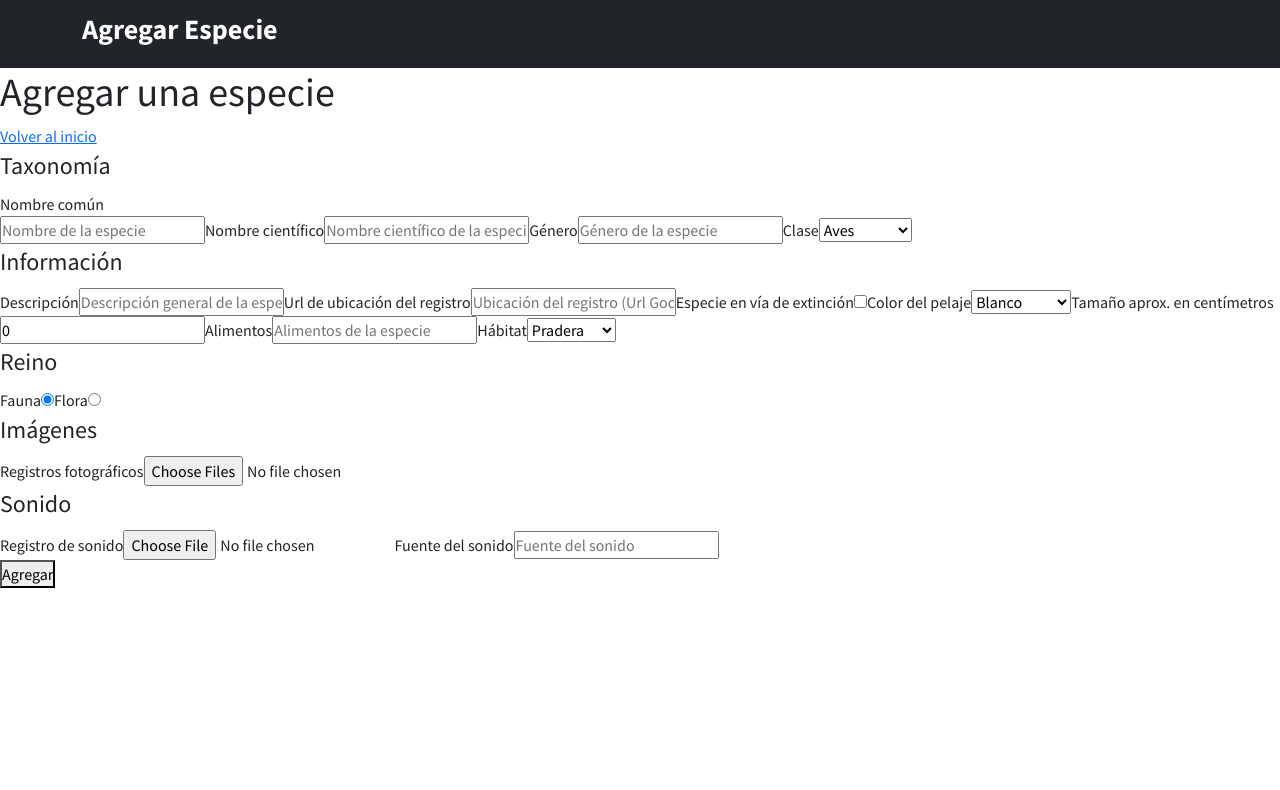
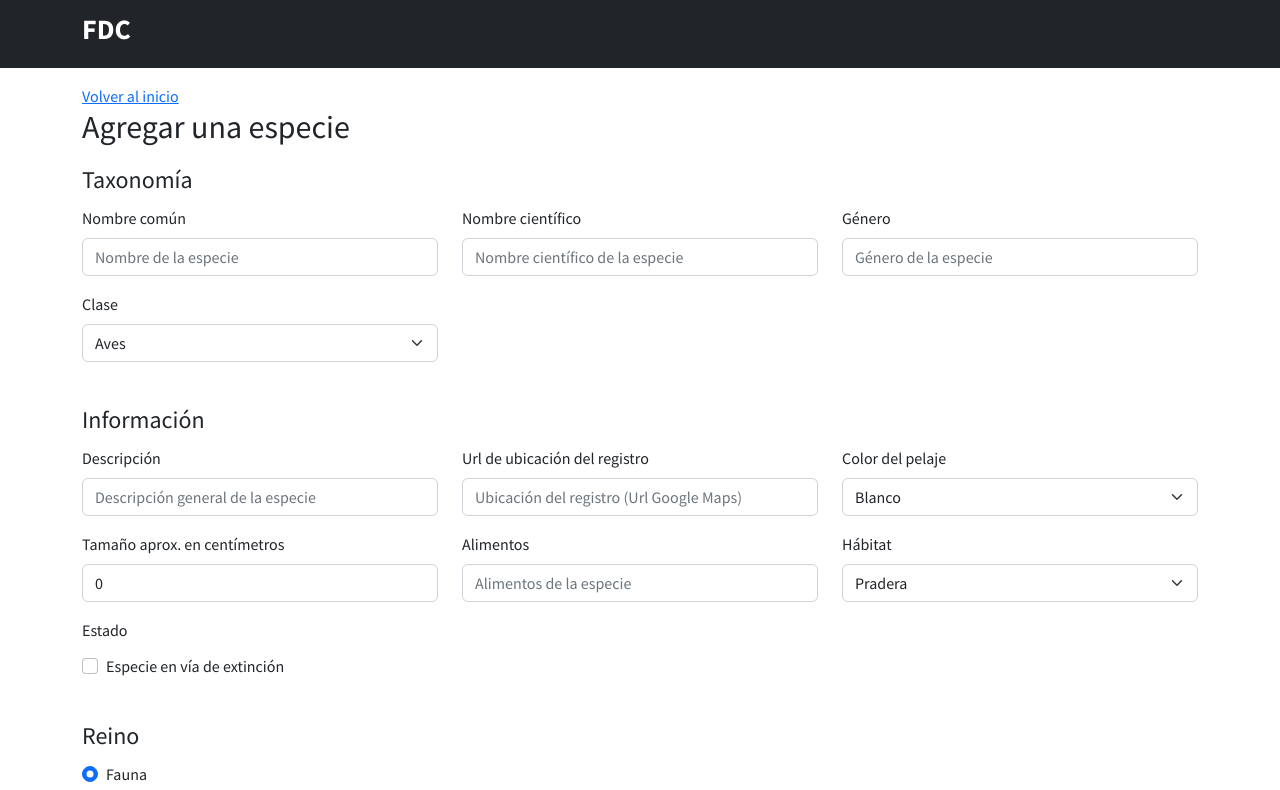
Before and after one commit to JoseGomez14/FDC-Admin-Project, a React (Create React App) app: page /create in a window 1280 px wide. Shown: the top 790 px of the page. Built offline with nearby package versions, Linux system fonts and the light colour scheme; no server answers; sample sign-in values are in the browser's storage.

Commit message:
Update style in form

```diff
--- a/src/components/create/Create.jsx
+++ b/src/components/create/Create.jsx
@@ -7,6 +7,7 @@ import { collection, addDoc, updateDoc } from 'firebase/firestore';
 import { NavLink } from 'react-router-dom';
 import SpecieForm from '../SpecieForm';
 import Navbar from '../main/Navbar';
+import { Container } from 'react-bootstrap';
 
 /**
  * Create es un componente de React que se encarga de gestionar la creación de
@@ -134,9 +135,10 @@ const Create = () => {
 
     return (
         <>
-            <Navbar brand='Agregar Especie' title= 'Agregar una especie | FDC' full={false}/>
-            <h1>Agregar una especie</h1>
+            <Navbar brand='FDC' title= 'Administrador | FDC' full={false}/>
+            <Container className='py-3'>
                 <NavLink to={'/'}>Volver al inicio</NavLink>
+                <h2>Agregar una especie</h2>
                 <SpecieForm
                     setSpecie={setSpecie}
                     createSpecies={createSpecies}
@@ -145,6 +147,7 @@ const Create = () => {
                     sound={sound}
                     setSound={setSound}
                 />
+            </Container>
         </>
     );
 }
--- a/src/elements/Form.jsx
+++ b/src/elements/Form.jsx
@@ -1,3 +1,7 @@
+import { Button, Form as FormB, Row, Col } from "react-bootstrap";
+import { FontAwesomeIcon } from "@fortawesome/react-fontawesome";
+import { faPlus, faEdit } from "@fortawesome/free-solid-svg-icons";
+
 /**
  * Este componente es el formulario en HTML que contiene los campos necesarios para crear
  * o modificar una especie.
@@ -15,45 +19,57 @@ const Form = (props) => {
         }
     }
     return (
-        <form onSubmit={props.handleSubmit}>
-            <fieldset>
-                <legend>Taxonomía</legend>
-                <label htmlFor="inpt-common-name-species">Nombre común</label><br />
-                <input
+        <FormB onSubmit={props.handleSubmit}>
+            <FormB.Group>
+                <legend className="mt-2">Taxonomía</legend>
+                <Row xs={1} sm={2} lg={3}>
+                    <Col>
+                        <FormB.Label htmlFor="inpt-common-name-species">Nombre común</FormB.Label><br />
+                        <FormB.Control
                             type="text" required
                             id="inpt-common-name-species"
+                            className="mb-3"
                             placeholder="Nombre de la especie"
                             pattern="[a-zA-ZÀ-ÿ\s]{2,}"
                             title="El nombre debe tener mínimo 2 letras y no debe contener números o caracteres especiales"
                             disabled={!props.formState}
                             value={props.commonName}
                             onChange={(evt) => props.setCommonName(evt.target.value)} />
+                    </Col>
 
-                <label htmlFor="inpt-scientific-name-species">Nombre científico</label>
-                <input
+                    <Col>
+                        <FormB.Label htmlFor="inpt-scientific-name-species">Nombre científico</FormB.Label>
+                        <FormB.Control
                             type="text" required
                             id="inpt-scientific-name-species"
+                            className="mb-3"
                             placeholder="Nombre científico de la especie"
                             pattern="[a-zA-ZÀ-ÿ\s]{2,}"
                             title="El nombre debe tener mínimo 2 letras y no debe contener números o caracteres especiales"
                             disabled={!props.formState}
                             value={props.scientificName}
                             onChange={(evt) => props.setScientificName(evt.target.value)} />
+                    </Col>
 
-                <label htmlFor="inpt-genus-species">Género</label>
-                <input
+                    <Col>
+                        <FormB.Label htmlFor="inpt-genus-species">Género</FormB.Label>
+                        <FormB.Control
                             type="text" required
                             id="inpt-genus-species"
+                            className="mb-3"
                             placeholder="Género de la especie"
                             pattern="[a-zA-ZÀ-ÿ\s]{2,}"
                             title="El género debe tener mínimo 2 letras y no debe contener números o caracteres especiales"
                             disabled={!props.formState}
                             value={props.genus}
                             onChange={(evt) => props.setGenus(evt.target.value)} />
+                    </Col>
 
-                <label htmlFor="inpt-class-species">Clase</label>
-                <select
+                    <Col>
+                        <FormB.Label htmlFor="inpt-class-species">Clase</FormB.Label>
+                        <FormB.Select
                             id="inpt-class-species" required
+                            className="mb-3"
                             disabled={!props.formState}
                             value={props.className}
                             onChange={(evt) => props.setClassName(evt.target.value)}>
@@ -64,42 +80,45 @@ const Form = (props) => {
                             <option value='Insectos'>Insectos</option>
                             <option value='Plantas'>Plantas</option>
                             <option value='Hongos'>Hongos</option>
-                </select>
-            </fieldset>
+                        </FormB.Select>
+                    </Col>
+                </Row>
+            </FormB.Group>
 
-            <fieldset>
-                <legend>Información</legend>
-                <label htmlFor="inpt-description-species">Descripción</label>
-                <input
+            <FormB.Group>
+                <legend className="mt-4">Información</legend>
+                <Row xs={1} sm={2} lg={3}>
+                    <Col>
+                        <FormB.Label htmlFor="inpt-description-species">Descripción</FormB.Label>
+                        <FormB.Control
                             type="text" required
                             id="inpt-description-species"
+                            className="mb-3"
                             placeholder="Descripción general de la especie"
                             pattern="[a-zA-ZÀ-ÿ\s]{2,}"
                             title="La descripción debe tener mínimo 2 letras y no debe contener números o caracteres especiales"
                             disabled={!props.formState}
                             value={props.description}
                             onChange={(evt) => props.setDescription(evt.target.value)} />
+                    </Col>
 
-                <label htmlFor="inpt-url-map-species">Url de ubicación del registro</label>
-                <input
+                    <Col>
+                        <FormB.Label htmlFor="inpt-url-map-species">Url de ubicación del registro</FormB.Label>
+                        <FormB.Control
                             type="url"
                             id="inpt-url-map-species"
+                            className="mb-3"
                             placeholder="Ubicación del registro (Url Google Maps)"
                             disabled={!props.formState}
                             value={props.mapUrl}
                             onChange={(evt) => props.setMapUrl(evt.target.value)} />
+                    </Col>
 
-                <label htmlFor="inpt-extinction-species">Especie en vía de extinción</label>
-                <input
-                    type="checkbox"
-                    id="inpt-extinction-species"
-                    disabled={!props.formState}
-                    checked={props.extincion}
-                    onChange={(evt) => props.setExtincion(evt.target.checked)}/>
-
-                <label htmlFor="inpt-color-species">Color del pelaje</label>
-                <select
+                    <Col>
+                        <FormB.Label htmlFor="inpt-color-species">Color del pelaje</FormB.Label>
+                        <FormB.Select
                             id="inpt-color-species" required
+                            className="mb-3"
                             disabled={!props.formState}
                             value={props.color}
                             onChange={(evt) => props.setColor(evt.target.value)}>
@@ -114,30 +133,38 @@ const Form = (props) => {
                             <option value='Morado'>Morado</option>
                             <option value='Café'>Café</option>
                             <option value='Gris'>Gris</option>
-                </select>
+                        </FormB.Select>
+                    </Col>
 
-                <label htmlFor="inpt-size-species">Tamaño aprox. en centímetros</label>
-                <input
+                    <Col>
+                        <FormB.Label htmlFor="inpt-size-species">Tamaño aprox. en centímetros</FormB.Label>
+                        <FormB.Control
                             type="number"
                             min={0}
                             id="inpt-size-species"
+                            className="mb-3"
                             placeholder="Tamaño aprox. en centímetros"
                             disabled={!props.formState}
                             value={props.size}
                             onChange={(evt) => props.setSize(evt.target.value)} />
+                    </Col>
 
-                <label htmlFor="inpt-food-species">Alimentos</label>
-                <input
+                    <Col>
+                        <FormB.Label htmlFor="inpt-food-species">Alimentos</FormB.Label>
+                        <FormB.Control
                             type="text"
                             id="inpt-food-species"
                             placeholder="Alimentos de la especie"
                             disabled={!props.formState}
                             value={props.food}
                             onChange={(evt) => props.setFood(evt.target.value)} />
+                    </Col>
 
-                <label htmlFor="inpt-habitat-species">Hábitat</label>
-                <select
+                    <Col>
+                        <FormB.Label htmlFor="inpt-habitat-species">Hábitat</FormB.Label>
+                        <FormB.Select
                             id="inpt-habitat-species"
+                            className="mb-3"
                             disabled={!props.formState}
                             value={props.habitat}
                             onChange={(evt) => props.setHabitat(evt.target.value)}>
@@ -153,83 +180,112 @@ const Form = (props) => {
                             <option value='Pantano'>Pantano</option>
                             <option value='Río'>Río</option>
                             <option value='Playa'>Playa</option>
-                </select>
-            </fieldset>
+                        </FormB.Select>
+                    </Col>
+
+                    <Col>
+                        <FormB.Label htmlFor="inpt-extinction-species">Estado</FormB.Label>
+                        <FormB.Check
+                            type="checkbox"
+                            id="inpt-extinction-species"
+                            className="mb-3 mt-1"
+                            label='Especie en vía de extinción'
+                            disabled={!props.formState}
+                            checked={props.extincion}
+                            onChange={(evt) => props.setExtincion(evt.target.checked)}/>
+                    </Col>
+                </Row>
+            </FormB.Group>
 
             {props.kingdom === 'Fauna'?
-                <fieldset>
-                    <legend>Reino</legend>
-                    <label htmlFor="inpt-type-fauna">Fauna</label>
-                    <input type="radio" name="inpt-type"
+                <FormB.Group>
+                    <legend className="mt-4">Reino</legend>
+                    <FormB.Check type="radio" name="inpt-type"
                         id="inpt-type-fauna" defaultChecked
+                        label='Fauna'
                         disabled={!props.formState}
                         onChange={handleTypeSubmit}/>
 
-                    <label htmlFor="inpt-type-flora">Flora</label>
-                    <input type="radio" name="inpt-type"
+                    <FormB.Check type="radio" name="inpt-type"
                         id="inpt-type-flora"
+                        className="mb-3"
+                        label='Flora'
                         disabled={!props.formState}
                         onChange={handleTypeSubmit}/>
 
-                </fieldset>
+                </FormB.Group>
                 :
-                <fieldset>
-                    <legend>Reino</legend>
-                    <label htmlFor="inpt-type-fauna">Fauna</label>
-                    <input type="radio" name="inpt-type"
+                <FormB.Group>
+                    <legend className="mt-4">Reino</legend>
+                    <FormB.Check type="radio" name="inpt-type"
                         id="inpt-type-fauna"
+                        label='Fauna'
                         disabled={!props.formState}
                         onChange={handleTypeSubmit}/>
 
-                    <label htmlFor="inpt-type-flora">Flora</label>
-                    <input type="radio" name="inpt-type"
+                    <FormB.Check type="radio" name="inpt-type"
                         id="inpt-type-flora" defaultChecked
+                        className="mb-3"
+                        label='Flora'
                         disabled={!props.formState}
                         onChange={handleTypeSubmit}/>
-                </fieldset>
+                </FormB.Group>
             }
 
-            <fieldset>
-                <legend>Imágenes</legend>
-                <label htmlFor="inpt-images-species">Registros fotográficos</label>
-                <input
+            <FormB.Group>
+                <legend className="mt-4">Imágenes</legend>
+                <FormB.Label htmlFor="inpt-images-species">Registros fotográficos</FormB.Label>
+                <FormB.Control
                     type="file"
                     name="inpt-images-species"
                     id="inpt-images-species"
+                    className="mb-3"
                     multiple
                     disabled={!props.formState}
                     accept='.jpg, .jpeg, .png'
                     onChange={(evt) => props.setImages(evt.target.files)} />
-            </fieldset>
+            </FormB.Group>
 
-            <fieldset>
-                <legend>Sonido</legend>
-                <label htmlFor="inpt-sound-species">Registro de sonido</label>
-                <input
+            <FormB.Group>
+                <legend className="mt-4">Sonido</legend>
+                <Row xs={1} md={2}>
+                    <Col>
+                        <FormB.Label htmlFor="inpt-sound-species">Registro de sonido</FormB.Label>
+                        <FormB.Control
                             type="file"
                             name="inpt-sound-species"
                             id="inpt-sound-species"
+                            className="mb-3"
                             disabled={!props.formState}
                             accept='.mp3'
                             onChange={(evt) => props.setSound(evt.target.files)} />
+                    </Col>
 
-                <label htmlFor="inpt-src-sound-species">Fuente del sonido</label>
-                <input
+                    <Col>
+                        <FormB.Label htmlFor="inpt-src-sound-species">Fuente del sonido</FormB.Label>
+                        <FormB.Control
                             type="text"
                             id="inpt-src-sound-species"
+                            className="mb-3"
                             placeholder="Fuente del sonido"
                             disabled={!props.formState}
                             value={props.srcSound}
                             onChange={(evt) => props.setSrcSound(evt.target.value)}
                             />
-            </fieldset>
+                    </Col>
+                </Row>
+            </FormB.Group>
 
-            <button
+            <Button
+                variant={props.specie ? 'primary' : 'success'}
+                className="mb-3"
                 type="submit"
                 disabled={!props.formState}
-            >{props.specie ? 'Editar' : 'Agregar'}
-            </button>
-        </form>
+            >
+            {props.specie ? <FontAwesomeIcon icon={faEdit}/> : <FontAwesomeIcon icon={faPlus}/>}
+            {props.specie ? ' Editar' : ' Agregar'}
+            </Button>
+        </FormB>
     );
 }
 
```
Also changed, not shown: src/components/edit/Edit.jsx (+10 -3 lines). Lines whose indentation alone changed are shown as unchanged.
